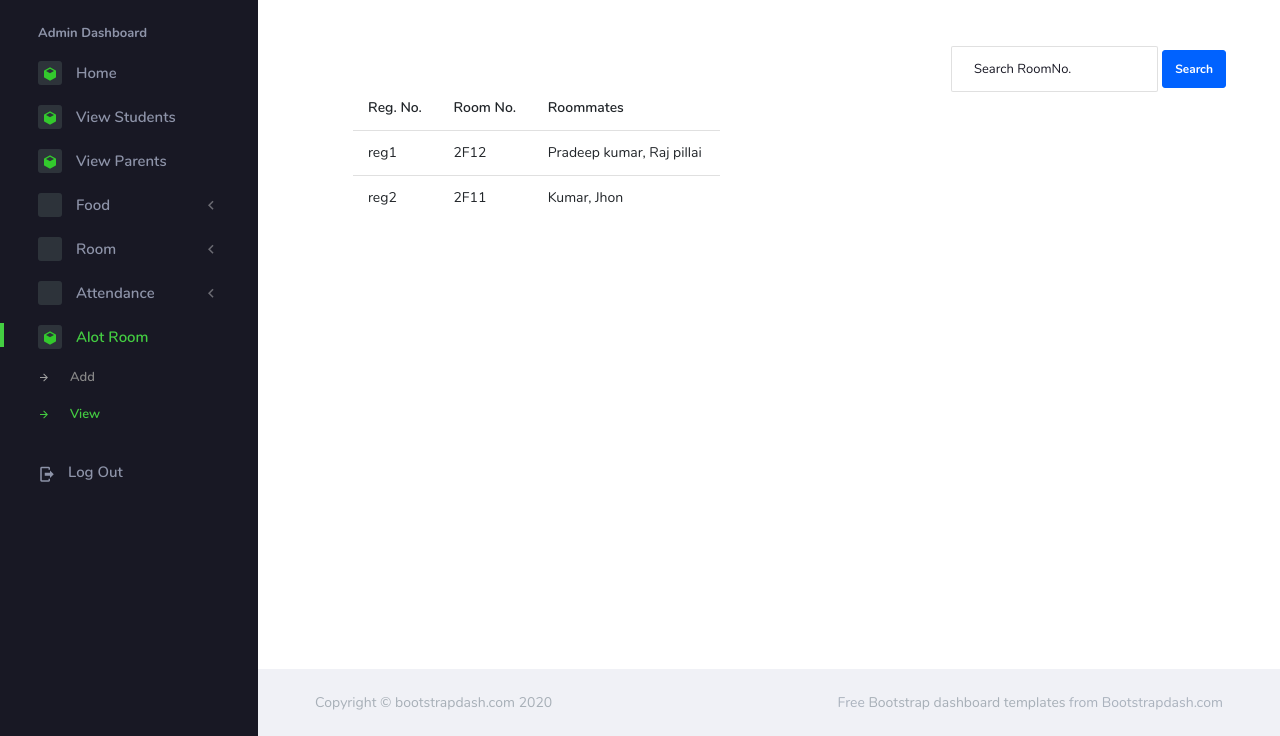
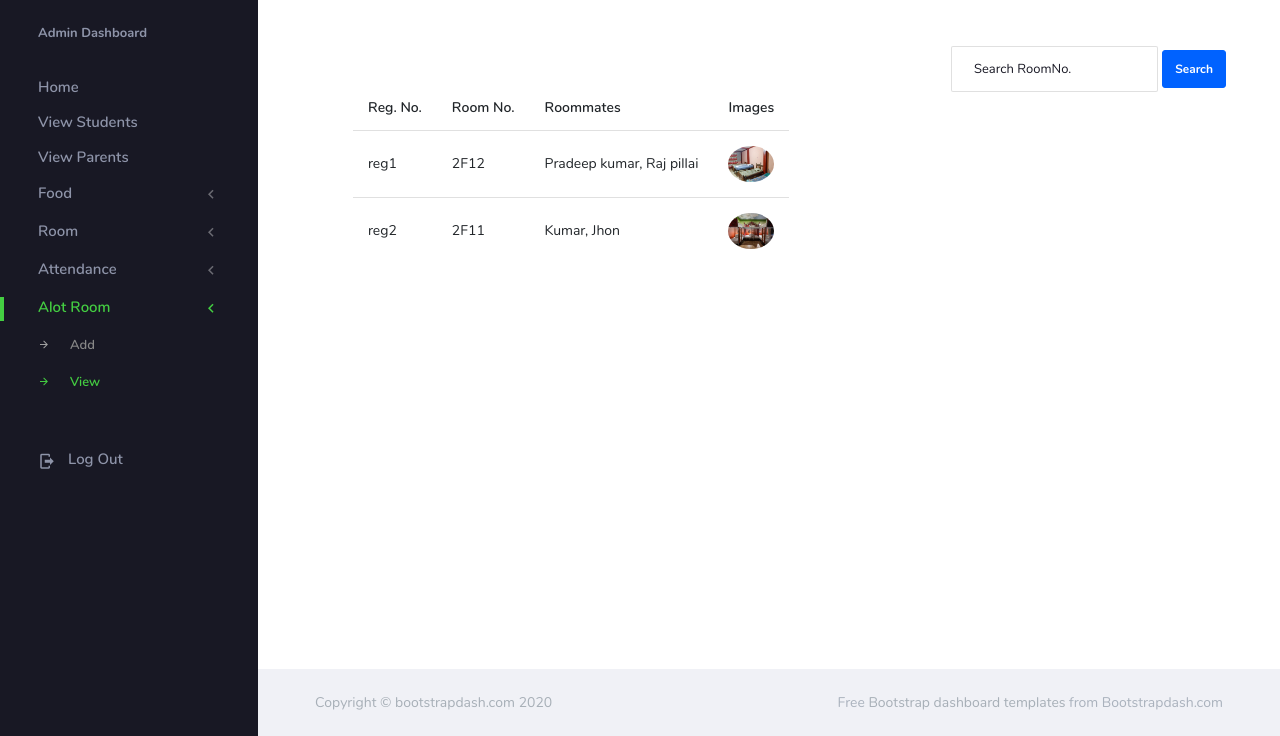
Before and after one commit to Akshay-Suresh/DjangoProject, a Django app: page /View_Alot_Room in a window 1280 px wide. Shown: the part 64-800 px from the top of the page. Run offline with Django 4.2, Linux system fonts and the light colour scheme; data comes from the database, SQL or seed files in the repository; both versions use the stored data as it was after the commit; parts of the project's set-up code (start-up, migrations or seed data) failed here and were passed over; some libraries are stand-ins or nearby versions.

Commit message:
'fourth'

```diff
--- a/Django3App/admin.py
+++ b/Django3App/admin.py
@@ -7,3 +7,4 @@ admin.site.register(models.Student)
 admin.site.register(models.Parent)
 admin.site.register(models.LoginView)
 admin.site.register(models.Attendance)
+admin.site.register(models.AlotRoom)
--- a/Django3App/adminViews.py
+++ b/Django3App/adminViews.py
@@ -134,7 +134,7 @@ def day_attendance(request, date):
 def AlotRoom_View(request):
     aform = AlotRoomForm()
     if request.method == 'POST':
-        aform = AlotRoomForm(request.POST)
+        aform = AlotRoomForm(request.POST, request.FILES)
         if aform.is_valid():
             aform.save()
             return redirect('Alot_Room')
--- a/Django3App/models.py
+++ b/Django3App/models.py
@@ -64,3 +64,4 @@ class AlotRoom(models.Model):
     stu = models.ForeignKey(Student, on_delete=models.CASCADE, related_name='alotroom')
     roomno = models.CharField(max_length=50)
     roommates = models.CharField(max_length=150)
+    img = models.FileField(upload_to="documents/")
--- a/DjangoProject3/settings.py
+++ b/DjangoProject3/settings.py
@@ -127,3 +127,5 @@ STATICFILES_DIRS = [os.path.join(BASE_DIR, 'static')]
 DEFAULT_AUTO_FIELD = 'django.db.models.BigAutoField'
 AUTH_USER_MODEL = 'Django3App.LoginView'
 CRISPY_TEMPLATE_PACK = 'bootstrap4'
+MEDIA_ROOT = os.path.join(BASE_DIR, 'media')
+MEDIA_URL = '/media/'
--- a/DjangoProject3/urls.py
+++ b/DjangoProject3/urls.py
@@ -13,10 +13,17 @@ Including another URLconf
     1. Import the include() function: from django.urls import include, path
     2. Add a URL to urlpatterns:  path('blog/', include('blog.urls'))
 """
+from django.conf import settings
+from django.conf.urls.static import static
 from django.contrib import admin
 from django.urls import path, include
 
+
+
 urlpatterns = [
     path('admin/', admin.site.urls),
-    path('', include('Django3App.urls'))
+    path('', include('Django3App.urls')),
+
 ]
+if settings.DEBUG:
+    urlpatterns += static(settings.MEDIA_URL, document_root=settings.MEDIA_ROOT)
--- a/templates/admin/AlotRoom.html
+++ b/templates/admin/AlotRoom.html
@@ -8,7 +8,7 @@
                   <div class="card-body">
                     <h4 class="card-title">Alot Room</h4>
                     <p style="color:green" class="card-description">Fill the following fields</p>
-                    <form method="POST"  class="forms-sample">
+                    <form method="POST"  enctype="multipart/form-data" class="forms-sample">
                         {% csrf_token %}
                         {{aform|crispy}}
                       <button type="submit" class="btn btn-primary mr-2">Submit</button>
--- a/templates/admin/ViewAlotRoom.html
+++ b/templates/admin/ViewAlotRoom.html
@@ -15,13 +15,13 @@
                     <table class="table">
                         <thead>
                             <tr>
-                                <th>Reg. No.</th><th>Room No.</th><th>Roommates</th>
+                                <th>Reg. No.</th><th>Room No.</th><th>Roommates</th><th>Images</th>
                             </tr>
                         </thead>
                         <tbody>
                             {% for i in retrieve %}
                             <tr>
-                                <td>{{i.stu}}</td><td>{{i.roomno}}</td><td>{{i.roommates}}</td>
+                                <td>{{i.stu}}</td><td>{{i.roomno}}</td><td>{{i.roommates}}</td><td><img class="img-responsive" style="width: 100%; float: left; margin-right: 10px;" src="{{i.img.url}}"></td>
 <!--                                <td>-->
 <!--                                    <form action="{% url 'Deletefood' i.id %}" method="POST">-->
 <!--                                        {% csrf_token %}-->
--- a/templates/admin/admin.html
+++ b/templates/admin/admin.html
@@ -242,22 +242,22 @@
         <!-- partial:partials/_sidebar.html -->
         <nav class="sidebar sidebar-offcanvas" id="sidebar">
           <ul class="nav">
-            <li class="nav-item nav-category">Admin Dashboard</li>
+            <li class="nav-item nav-category">Admin Dashboard</li><br>
             <li class="nav-item">
               <a class="nav-link" href=" {% url 'home' %}">
-                <span class="icon-bg"><i class="mdi mdi-cube menu-icon"></i></span>
+<!--                <span class="icon-bg"><i class="mdi mdi-cube menu-icon"></i></span>-->
                 <span class="menu-title">Home</span>
               </a>
             </li>
             <li class="nav-item">
               <a class="nav-link" href=" {% url 'View_Student' %}">
-                <span class="icon-bg"><i class="mdi mdi-cube menu-icon"></i></span>
+<!--                <span class="icon-bg"><i class="mdi mdi-cube menu-icon"></i></span>-->
                 <span class="menu-title">View Students</span>
               </a>
             </li>
             <li class="nav-item">
               <a class="nav-link" href=" {% url 'View_Parent' %}">
-                <span class="icon-bg"><i class="mdi mdi-cube menu-icon"></i></span>
+<!--                <span class="icon-bg"><i class="mdi mdi-cube menu-icon"></i></span>-->
                 <span class="menu-title">View Parents</span>
               </a>
             </li>
@@ -269,7 +269,7 @@
 <!--            </li>-->
             <li class="nav-item">
               <a class="nav-link" data-toggle="collapse" href="#ui-basic" aria-expanded="false" aria-controls="ui-basic">
-                <span class="icon-bg"><i class="mdi mdi-cross-hairs-gps menu-icon"></i></span>
+<!--                <span class="icon-bg"><i class="mdi mdi-cross-hairs-gps menu-icon"></i></span>-->
                 <span class="menu-title">Food</span>
                 <i class="menu-arrow"></i>
               </a>
@@ -284,7 +284,7 @@
             </li>
             <li class="nav-item">
               <a class="nav-link" data-toggle="collapse" href="#ui-basic1" aria-expanded="false" aria-controls="ui-basic">
-                <span class="icon-bg"><i class="mdi mdi-cross-hairs-gps menu-icon"></i></span>
+<!--                <span class="icon-bg"><i class="mdi mdi-cross-hairs-gps menu-icon"></i></span>-->
                 <span class="menu-title">Room</span>
                 <i class="menu-arrow"></i>
               </a>
@@ -298,7 +298,7 @@
             </li>
             <li class="nav-item">
               <a class="nav-link" data-toggle="collapse" href="#ui-basic2" aria-expanded="false" aria-controls="ui-basic">
-                <span class="icon-bg"><i class="mdi mdi-cross-hairs-gps menu-icon"></i></span>
+<!--                <span class="icon-bg"><i class="mdi mdi-cross-hairs-gps menu-icon"></i></span>-->
                 <span class="menu-title">Attendance</span>
                 <i class="menu-arrow"></i>
               </a>
@@ -314,8 +314,9 @@
             </li>
             <li class="nav-item">
               <a class="nav-link" data-toggle="collapse" href="#ui-basic3" aria-expanded="false" aria-controls="ui-basic">
-                <span class="icon-bg"><i class="mdi mdi-cube menu-icon"></i></span>
+<!--                <span class="icon-bg"><i class="mdi mdi-cube menu-icon"></i></span>-->
                 <span class="menu-title">Alot Room</span>
+                  <i class="menu-arrow"></i>
               </a>
               <div class="collapse" id="ui-basic3">
                 <ul class="nav flex-column sub-menu">
@@ -326,7 +327,7 @@
 <!--                  <li class="nav-item"> <a class="nav-link" href=" {% static 'adminTemplate/pages/ui-features/typography.html' %} ">Typography</a></li>-->
                 </ul>
               </div>
-            </li>
+            </li><br>
 <!--            <li class="nav-item">-->
 <!--              <a class="nav-link" href=" {% static 'adminTemplate/pages/icons/mdi.html' %} ">-->
 <!--                <span class="icon-bg"><i class="mdi mdi-contacts menu-icon"></i></span>-->
```
Also changed, not shown: Django3App/migrations/0001_initial.py, Django3App/migrations/0002_alotroom.py (deleted), db.sqlite3, media/documents/Precious-Collective-4-650x488.jpg (added), media/documents/beds-hostel-room-nicaragua-backpacker-prepared-82976417.jpg (added).
